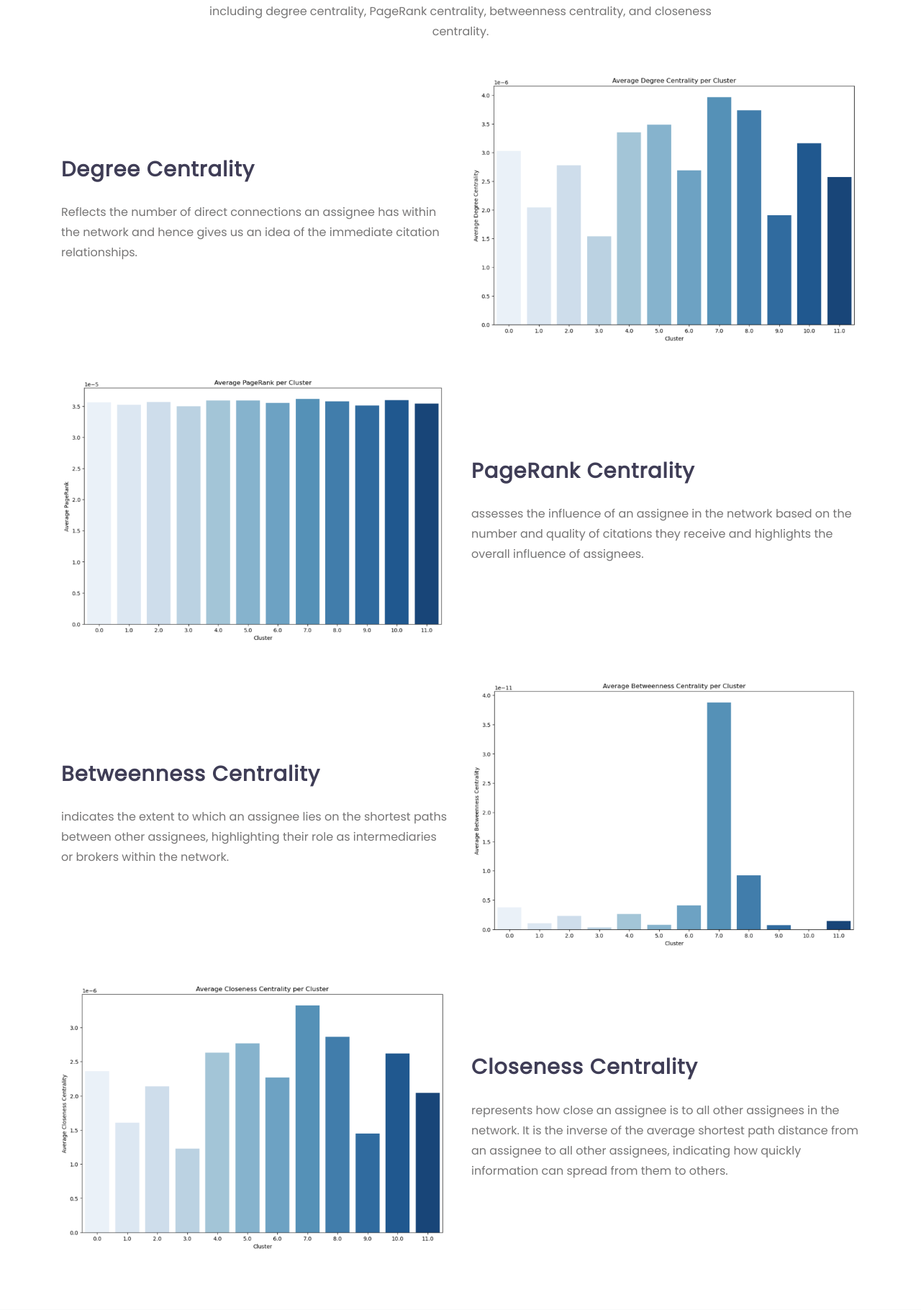
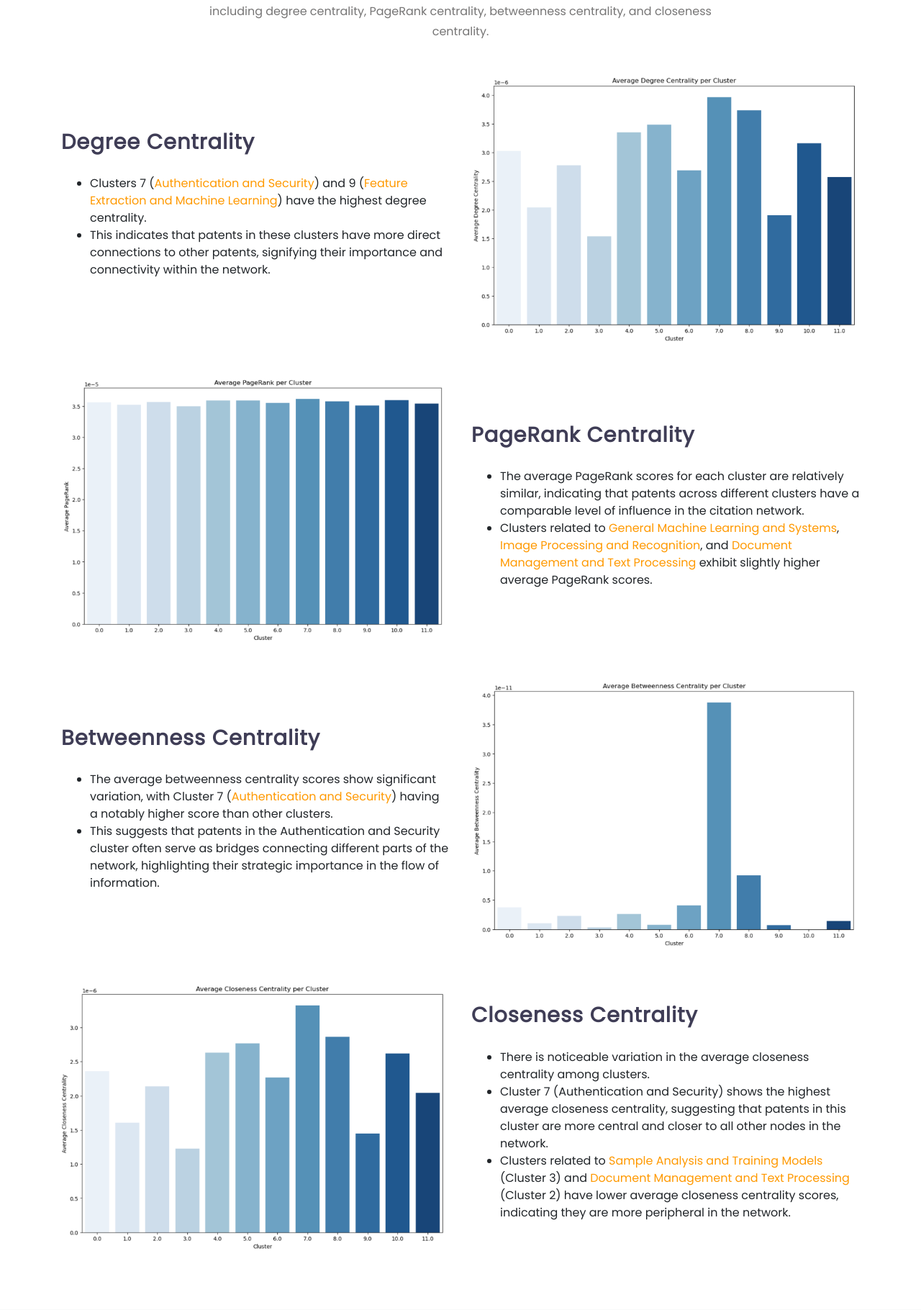
Before and after one commit to fabrice401/final-project-les-deux-mousquetaires, a Flask app: page /network.html in a window 1280 px wide. Shown: the part 403-2223 px from the top of the page at 72% size. Run offline with Flask 3, Linux system fonts and the light colour scheme; some libraries are stand-ins or nearby versions.

Commit message:
Added group-by centrality results

```diff
--- a/presentation/templates/network.html
+++ b/presentation/templates/network.html
@@ -63,7 +63,7 @@
         <div class="container">
             <div class="row align-items-center">
                 <div class="col-lg-8 offset-lg-2 col-md-12 col-sm-12">
-                    <h4 class="section-title">Network Features</h4>
+                    <h4 class="section-title"><b>Network Features</b></h4>
                     <p class="text-center">For the patent citation network analysis, we focused on two levels of analysis: one for assignee-level
                       and the other for patent-level. Here, we utilized a myriad of centrality measures to
                        offer a comprehensive picture of the different aspects of the network,
@@ -72,9 +72,14 @@
             </div>
             <div class="row main-cont-wthree-2 mt-5">
                 <div class="col-lg-6 feature-grid-left order2 mt-lg-0 mt-sm-5 mt-4">
-                    <h4 class="title-left">Degree centrality</h4>
-                    <p class="text-para">Reflects the number of direct connections an assignee has within
-                      the network and hence gives us an idea of the immediate citation relationships. </p>
+                    <h4 class="title-left"><b>Degree centrality</b></h4>
+                    <p class="text-para">
+                      <ul>
+                        <li>Clusters 7 (<span style="color: #ff9900;">Authentication and Security</span>) and 9 (<span style="color: #ff9900;">Feature Extraction and Machine Learning</span>) have the highest degree centrality. </li>
+                        <li>This indicates that patents in these clusters have more direct connections to other patents,
+                          signifying their importance and connectivity within the network. </li>
+                      </ul>
+                    </p>
                 </div>
                 <div class="col-lg-6 feature-grid-right order1">
                     <img src="assets/images/centrality_cluster.png" class="img-fluid img-shadow" alt="services">
@@ -85,17 +90,24 @@
                     <img src="assets/images/pagerank_cluster.png" class="img-fluid img-shadow" alt="services">
                 </div>
                 <div class="col-lg-6 feature-grid-left mt-lg-0 mt-sm-5 mt-4">
-                    <h4 class="title-left">PageRank centrality</h4>
-                    <p class="text-para">assesses the influence of an assignee in the network based on the
-                      number and quality of citations they receive and highlights the overall influence of
-                      assignees. </p>
+                    <h4 class="title-left"><b>PageRank centrality</b></h4>
+                    <p class="text-para">
+                      <ul>
+                        <li>The average PageRank scores for each cluster are relatively similar, indicating that patents across different clusters have a comparable level of influence in the citation network.</li>
+                        <li>Clusters related to <span style="color: #ff9900;">General Machine Learning and Systems</span>, <span style="color: #ff9900;">Image Processing and Recognition</span>, and <span style="color: #ff9900;">Document Management and Text Processing</span> exhibit slightly higher average PageRank scores.</li>
+                      </ul>
+                    </p>
                 </div>
             </div>
             <div class="row main-cont-wthree-2 mt-5">
               <div class="col-lg-6 feature-grid-left order2 mt-lg-0 mt-sm-5 mt-4">
-                  <h4 class="title-left">betweenness centrality</h4>
-                  <p class="text-para">indicates the extent to which an assignee lies on the shortest paths
-                    between other assignees, highlighting their role as intermediaries or brokers within the network. </p>
+                  <h4 class="title-left"><b>Betweenness Centrality</b></h4>
+                  <p class="text-para">
+                    <ul>
+                      <li>The average betweenness centrality scores show significant variation, with Cluster 7 (<span style="color: #ff9900;">Authentication and Security</span>) having a notably higher score than other clusters.</li>
+                      <li>This suggests that patents in the Authentication and Security cluster often serve as bridges connecting different parts of the network, highlighting their strategic importance in the flow of information.</li>
+                    </ul>
+                  </p>
               </div>
               <div class="col-lg-6 feature-grid-right order1">
                   <img src="assets/images/betweenness_cluster.png" class="img-fluid img-shadow" alt="services">
@@ -106,10 +118,14 @@
                   <img src="assets/images/closeness_cluster.png" class="img-fluid img-shadow" alt="services">
               </div>
               <div class="col-lg-6 feature-grid-left mt-lg-0 mt-sm-5 mt-4">
-                  <h4 class="title-left">closeness centrality</h4>
-                  <p class="text-para">represents how close an assignee is to all other assignees in the
-                    network. It is the inverse of the average shortest path distance from an assignee to all other assignees,
-                    indicating how quickly information can spread from them to others. </p>
+                  <h4 class="title-left"><b>Closeness Centrality</b></h4>
+                  <p class="text-para">
+                    <ul>
+                      <li>There is noticeable variation in the average closeness centrality among clusters.</li>
+                      <li>Cluster 7 (<span style="color: #ff9900;"></span>Authentication and Security) shows the highest average closeness centrality, suggesting that patents in this cluster are more central and closer to all other nodes in the network.</li>
+                      <li>Clusters related to <span style="color: #ff9900;">Sample Analysis and Training Models</span> (Cluster 3) and <span style="color: #ff9900;">Document Management and Text Processing</span> (Cluster 2) have lower average closeness centrality scores, indicating they are more peripheral in the network.</li>
+                    </ul>
+                  </p>
               </div>
           </div>
         </div>
```
